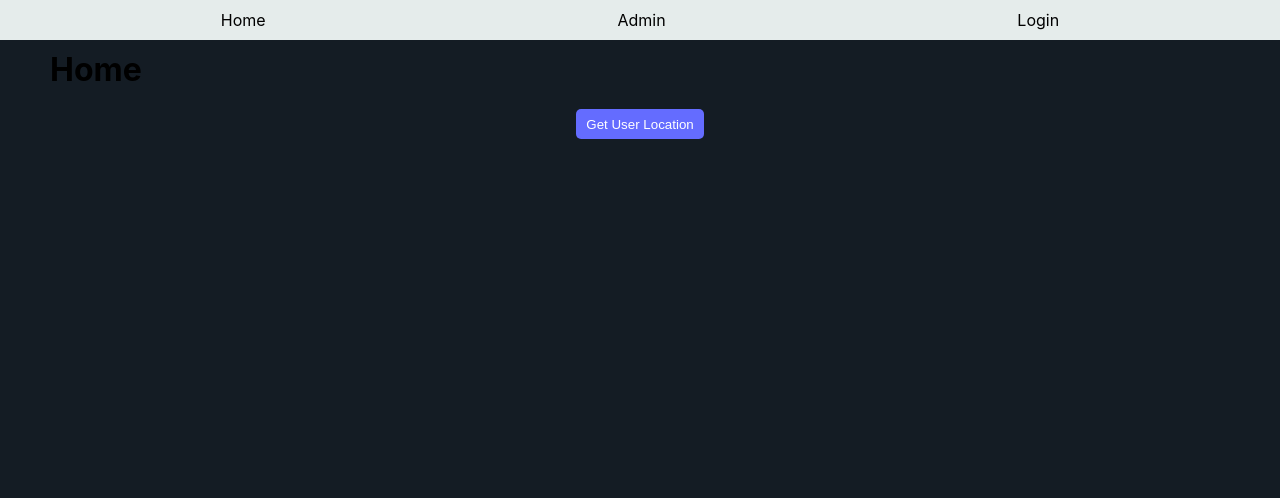
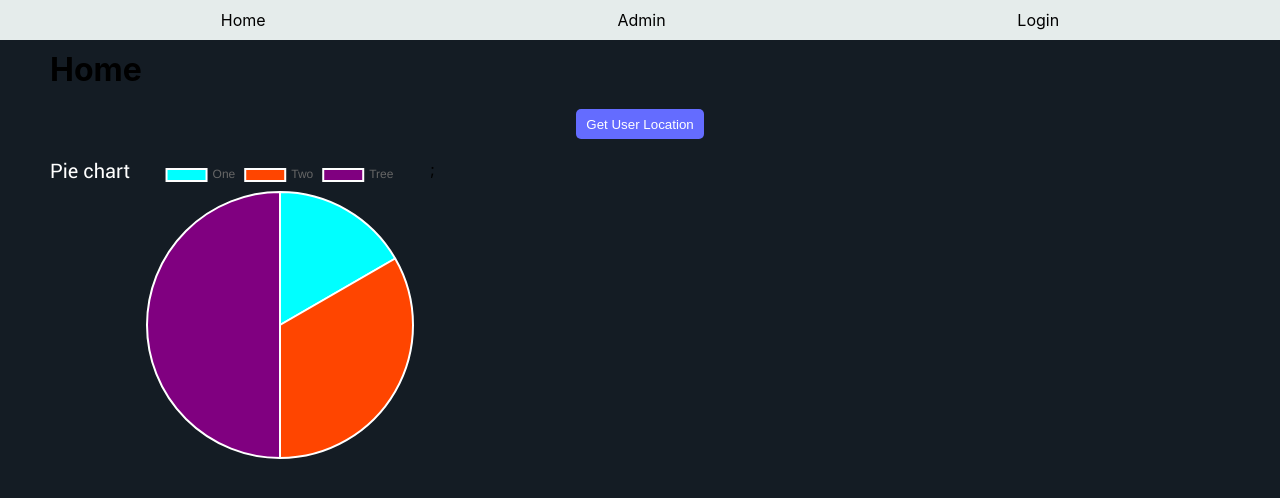
Before and after one commit to Mighty-Lion/Practice, a React (Vite) app: page / in a window 1280 px wide. Shown: the top 498 px of the page. Built offline with nearby package versions, Linux system fonts and the light colour scheme.

Commit message:
added PieChart

```diff
--- a/package.json
+++ b/package.json
@@ -17,12 +17,14 @@
     "@types/express": "^4.17.21",
     "@types/lodash": "^4.14.202",
     "axios": "^1.4.0",
+    "chart.js": "^4.4.1",
     "cookie-parser": "^1.4.6",
     "express": "^4.18.2",
     "jsonwebtoken": "^9.0.2",
     "lodash": "^4.17.21",
     "netlify-cli": "^17.15.7",
     "react": "^18.2.0",
+    "react-chartjs-2": "^5.2.0",
     "react-dom": "^18.2.0",
     "react-router-dom": "6",
     "react-toastify": "^9.1.3",
--- a/src/components/PieChart/index.styles.ts
+++ b/src/components/PieChart/index.styles.ts
@@ -0,0 +1,8 @@
+import styled from '@emotion/styled';
+
+export const ChartContainer = styled.section`
+  display: flex;
+  margin-top: 20px;
+  margin-bottom: 20px;
+  height: 300px;
+`;
--- a/src/components/PieChart/index.tsx
+++ b/src/components/PieChart/index.tsx
@@ -0,0 +1,25 @@
+import { ArcElement, Chart, Legend, Tooltip } from 'chart.js';
+import { Pie } from 'react-chartjs-2';
+import { ChartContainer } from '@/components/PieChart/index.styles';
+import { TitleH2 } from '@/components/TitleH2/index.styles';
+
+Chart.register(ArcElement, Tooltip, Legend);
+export function PieChart() {
+  const data = {
+    labels: ['One', 'Two', 'Tree'],
+    datasets: [
+      {
+        data: [3, 6, 9],
+        backgroundColor: ['aqua', 'orangered', 'purple'],
+      },
+    ],
+  };
+
+  const options = {};
+  return (
+    <ChartContainer>
+      <TitleH2>Pie chart</TitleH2>
+      <Pie data={data} options={options} />;
+    </ChartContainer>
+  );
+}
--- a/src/pages/Home/index.tsx
+++ b/src/pages/Home/index.tsx
@@ -1,11 +1,13 @@
 import { TestLocation } from '@/components/TestLocation';
+import { PieChart } from '@/components/PieChart';
 
 export function Home() {
   return (
     <>
       <h1>Home</h1>
-      {/*<div>env variable = {import.meta.env.VITE_API}</div>*/}
+      {/* <div>env variable = {import.meta.env.VITE_API}</div> */}
       <TestLocation />
+      <PieChart />
     </>
   );
 }
```
Also changed, not shown: 2 other files (tests, documents, lock files or other folders).
